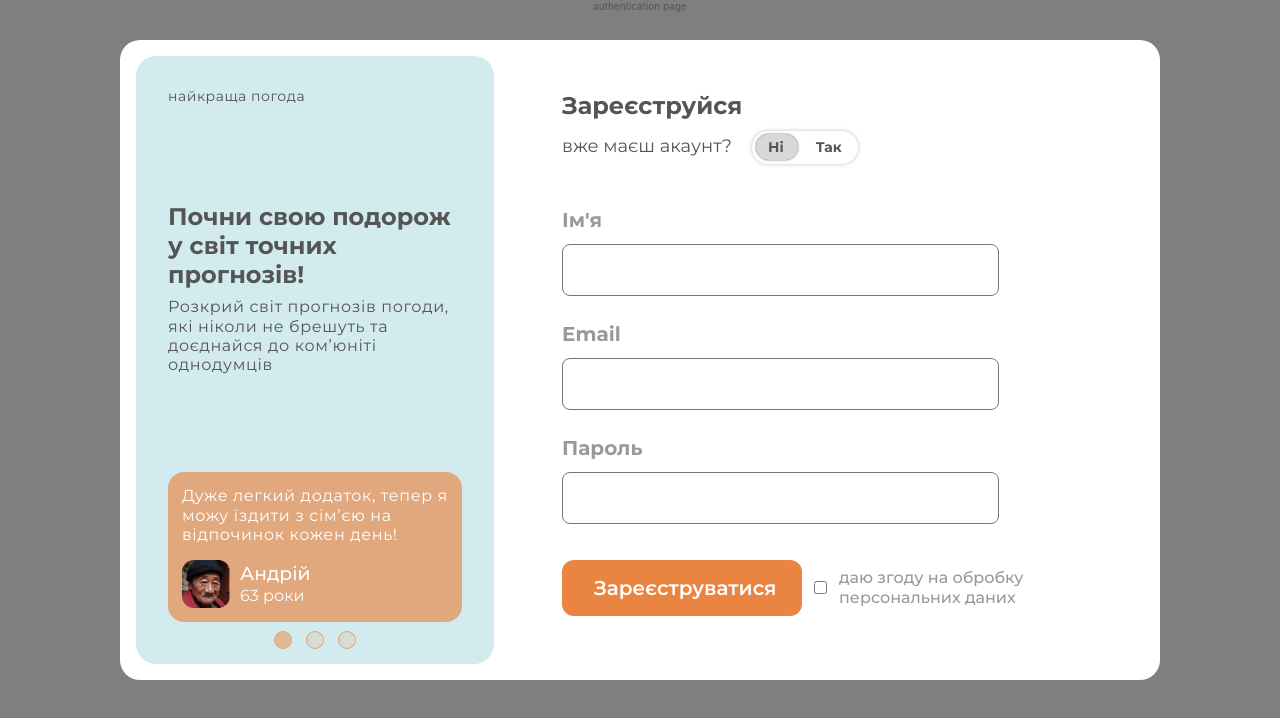
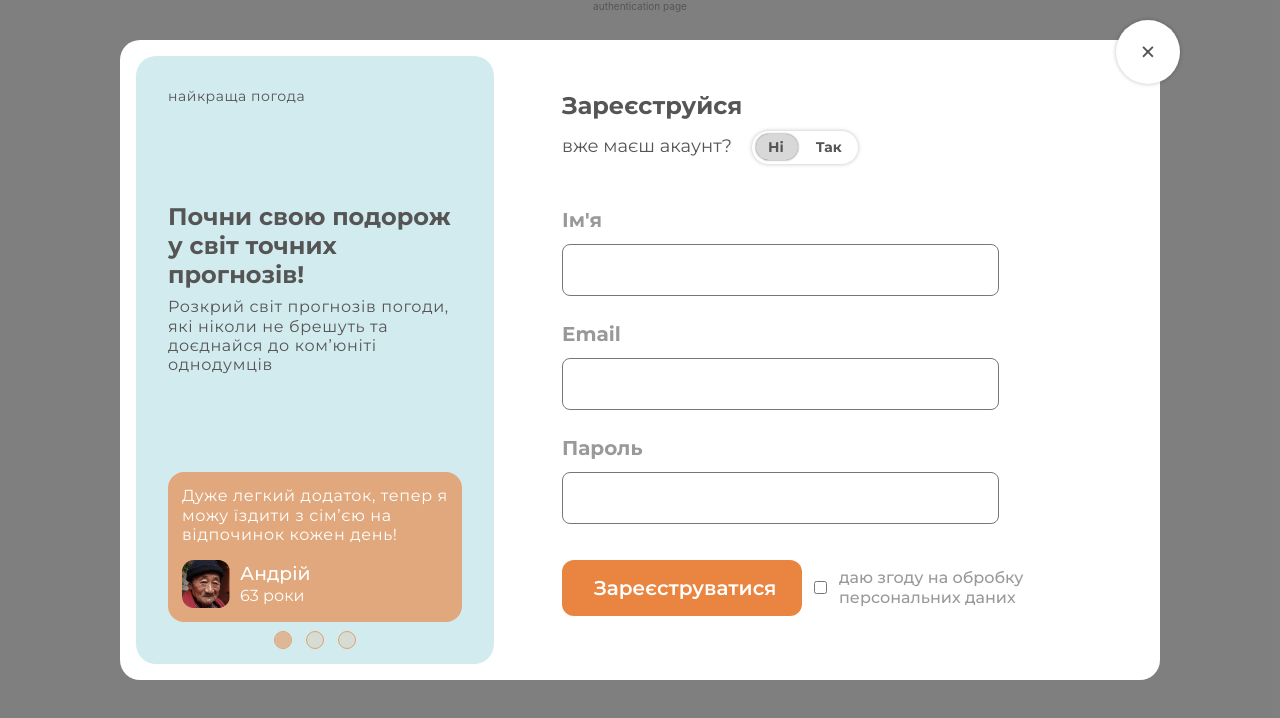
Before and after one commit to Igoryakib/ForecastPet, a React app: page /authentication in a window 1280 px wide. Built offline with nearby package versions, Linux system fonts and the light colour scheme; a web font is replaced by a local one.

Commit message:
login page/added a close button + reroute functionality to it. --v2

```diff
--- a/src/components/Authentication/signup/form/Form.jsx
+++ b/src/components/Authentication/signup/form/Form.jsx
@@ -1,10 +1,15 @@
+import { Link, useNavigate } from 'react-router-dom';
+
 import styles from './Form.module.scss';
 import FormHeader from './FormHeader';
 import Inputs from './Inputs';
 
 const Form = function(){
+  const navigate = useNavigate()
+
   return (
     <div className={styles.container}>
+      <button className={styles.closeButton} onClick={() => navigate('/')}>&times;</button>
       <FormHeader />
       <Inputs />
 
--- a/src/components/Authentication/signup/form/Form.module.scss
+++ b/src/components/Authentication/signup/form/Form.module.scss
@@ -8,3 +8,23 @@
   text-align: left;
   padding: 5.2rem;
 }
+
+.closeButton {
+  position: absolute;
+  top: -2rem;
+  right: -2rem;
+
+  background-color: #fff;
+  box-shadow: $shadow--smallElements;
+
+  width: 6.4rem;
+  height: 6.4rem;
+  font-size: 3.2rem;
+  border-radius: 99rem;
+  transition: all 0.2s;
+}
+
+.closeButton:hover {
+  box-shadow: $shadow--smallElements-hover;
+  background-color: #efefef;
+}
--- a/src/scss/variables.scss
+++ b/src/scss/variables.scss
@@ -10,3 +10,6 @@ $cardTextColor: rgba(119, 119, 119, 1);
 $greyColor: #555;
 $mainColor: #E98540;
 $mainColorDarker: #bb6830;
+
+$shadow--smallElements: 0px 0px 4px 0px rgba(0, 0, 0, 0.25);
+$shadow--smallElements-hover: 0px 0px 6px 2px rgba(0, 0, 0, 0.25);
```
